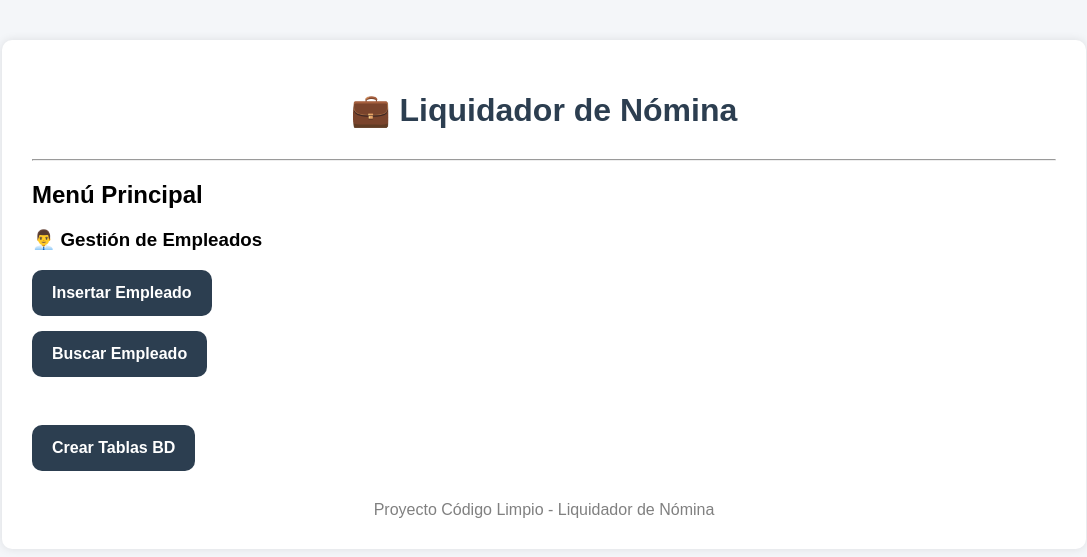
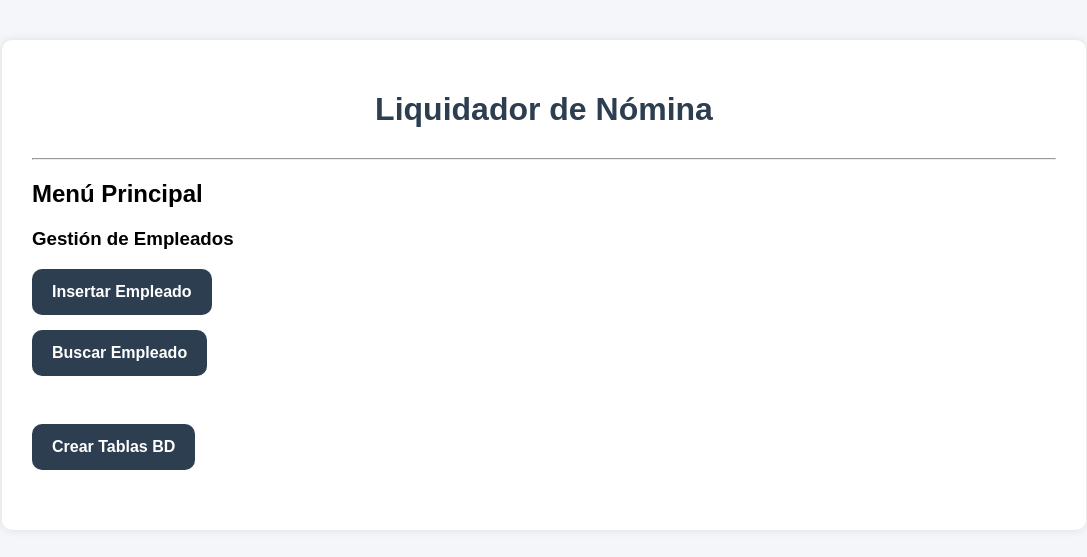
Before and after one commit to jidarraga721/liquidador_de_nomina, a Flask app: page / in a window 1280 px wide. Shown: the top 557 px of the page, without its empty margins (96-1183 px from the left). Run offline with Flask 3, Linux system fonts and the light colour scheme.

Commit message:
Ajusta interfaz final

```diff
--- a/templates/index.html
+++ b/templates/index.html
@@ -11,7 +11,7 @@
 
     <div class="container">
 
-        <h1>💼 Liquidador de Nómina</h1>
+        <h1> Liquidador de Nómina</h1>
 
         <hr>
 
@@ -20,7 +20,7 @@
         <ul>
 
             <li>
-                <h3>👨‍💼 Gestión de Empleados</h3>
+                <h3> Gestión de Empleados</h3>
 
                 <ul>
                     <li>
@@ -48,7 +48,7 @@
         </ul>
 
         <div class="footer">
-            Proyecto Código Limpio - Liquidador de Nómina
+
         </div>
 
     </div>
```
